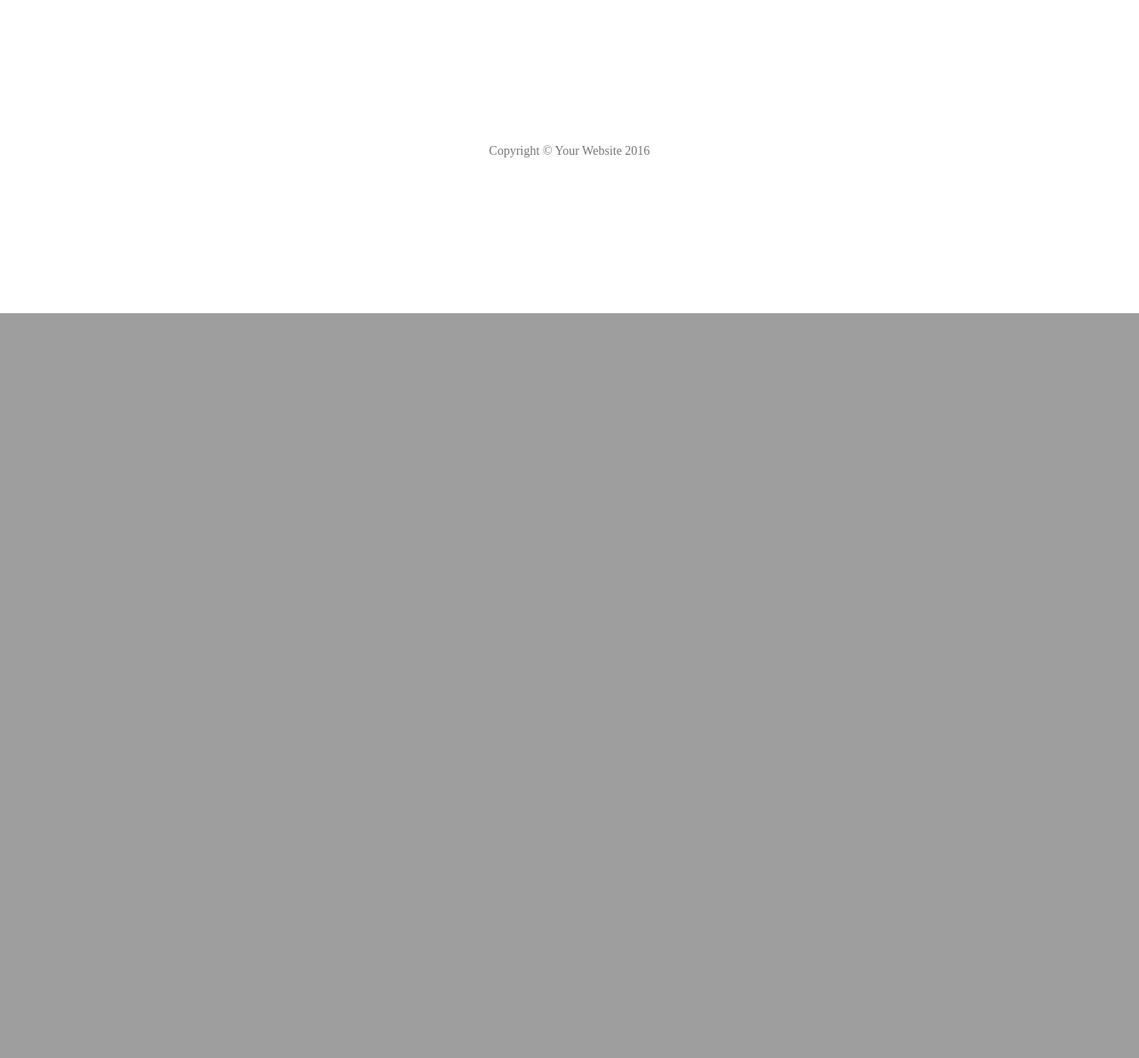
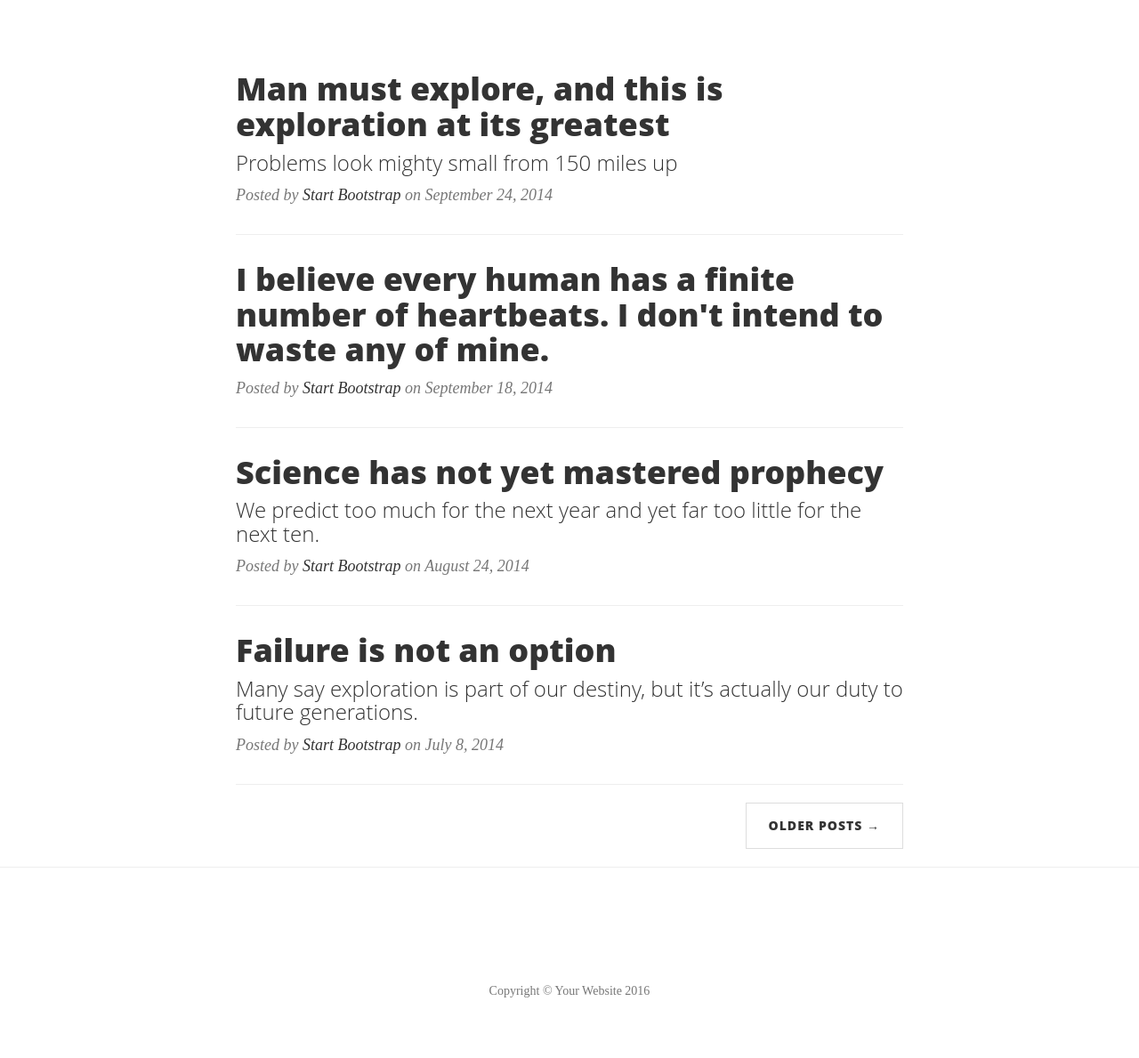
Before and after one commit to microstack/front, a Flask app: page /politics/ in a window 1280 px wide. Shown: the part 448-1637 px from the top of the page at 89% size. Before the commit the page ends 800 px from the top, so only its background shows below. Run offline with Flask 2, Linux system fonts and the light colour scheme; some libraries are stand-ins or nearby versions.

Commit message:
add posts sample

```diff
--- a/politics/templates/base.html
+++ b/politics/templates/base.html
@@ -33,6 +33,22 @@
     {% include "nav-bar.html" %}
     {% include "header.html" %}
 
+    <div class="container">
+      <div class="row">
+        <div class="col-lg-8 col-lg-offset-2 col-md-10 col-md-offset-1">
+          {% block posts %}
+          {% endblock %}
+            <!-- Pager -->
+            <ul class="pager">
+                <li class="next">
+                    <a href="#">Older Posts &rarr;</a>
+                </li>
+            </ul>
+        </div>
+      </div>
+    </div>
+
+    <hr>
     {% include "footer.html" %}
 
   <!-- jQuery -->
--- a/politics/templates/index.html
+++ b/politics/templates/index.html
@@ -1 +1,49 @@
 {% extends "base.html" %}
+
+{% block posts %}
+                <div class="post-preview">
+                    <a href="post.html">
+                        <h2 class="post-title">
+                            Man must explore, and this is exploration at its greatest
+                        </h2>
+                        <h3 class="post-subtitle">
+                            Problems look mighty small from 150 miles up
+                        </h3>
+                    </a>
+                    <p class="post-meta">Posted by <a href="#">Start Bootstrap</a> on September 24, 2014</p>
+                </div>
+                <hr>
+                <div class="post-preview">
+                    <a href="post.html">
+                        <h2 class="post-title">
+                            I believe every human has a finite number of heartbeats. I don't intend to waste any of mine.
+                        </h2>
+                    </a>
+                    <p class="post-meta">Posted by <a href="#">Start Bootstrap</a> on September 18, 2014</p>
+                </div>
+                <hr>
+                <div class="post-preview">
+                    <a href="post.html">
+                        <h2 class="post-title">
+                            Science has not yet mastered prophecy
+                        </h2>
+                        <h3 class="post-subtitle">
+                            We predict too much for the next year and yet far too little for the next ten.
+                        </h3>
+                    </a>
+                    <p class="post-meta">Posted by <a href="#">Start Bootstrap</a> on August 24, 2014</p>
+                </div>
+                <hr>
+                <div class="post-preview">
+                    <a href="post.html">
+                        <h2 class="post-title">
+                            Failure is not an option
+                        </h2>
+                        <h3 class="post-subtitle">
+                            Many say exploration is part of our destiny, but it’s actually our duty to future generations.
+                        </h3>
+                    </a>
+                    <p class="post-meta">Posted by <a href="#">Start Bootstrap</a> on July 8, 2014</p>
+                </div>
+                <hr>
+                {% endblock %}
```
